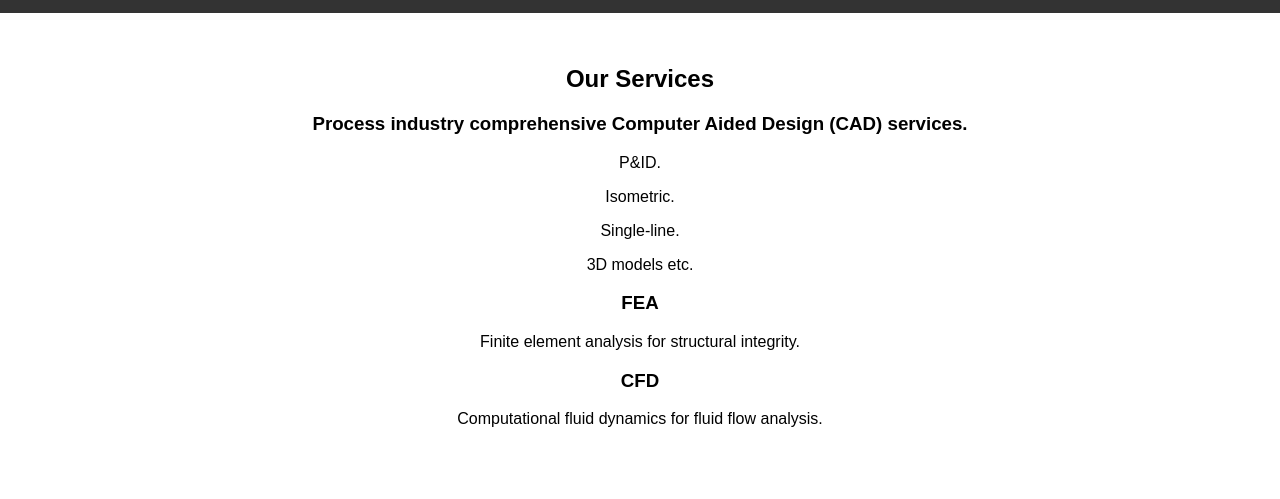
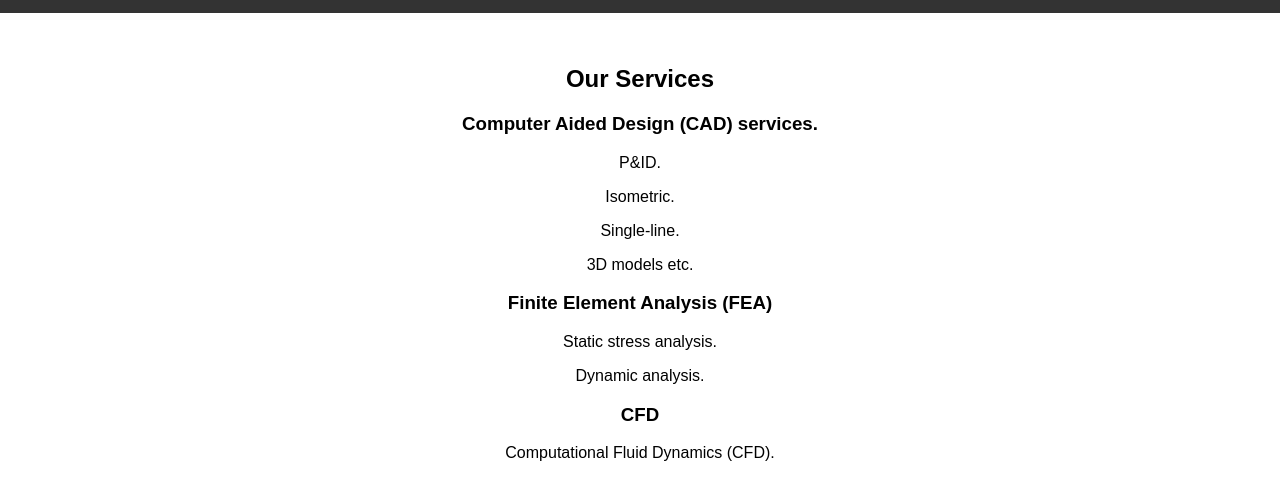
Before and after one commit to hdmconsulting/HDMConsulting, a plain HTML site: page services.html in a window 1280 px wide. Shown: the part 69-568 px from the top of the page. Drawn offline with Linux system fonts and the light colour scheme.

Commit message:
Update services.html

```diff
--- a/services.html
+++ b/services.html
@@ -32,17 +32,18 @@
     <section class="services">
         <h2>Our Services</h2>
         <div class="service">
-            <h3>Process industry comprehensive Computer Aided Design (CAD) services.</h3>
+            <h3>Computer Aided Design (CAD) services.</h3>
             <p>P&ID.</p>
             <p>Isometric.</p>
             <p>Single-line.</p>
             <p>3D models etc.</p>
         </div>
         <div class="service">
-            <h3>FEA</h3>
-            <p>Finite element analysis for structural integrity.</p>
+            <h3>Finite Element Analysis (FEA)</h3>
+            <p>Static stress analysis.</p>
+            <p>Dynamic analysis.</p>
         </div>
         <div class="service">
             <h3>CFD</h3>
-            <p>Computational fluid dynamics for fluid flow analysis.</p>
+            <p>Computational Fluid Dynamics (CFD).</p>
         </div
```
